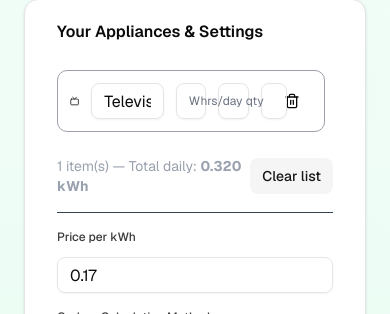
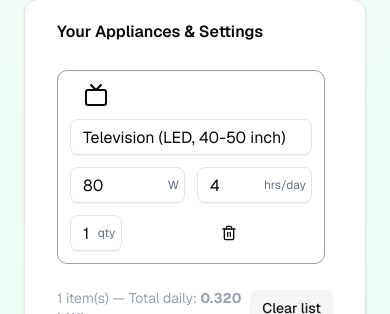
Before and after one commit to RamiMizyed/green-awareness, a Next.js app: page / in a window 390 px wide. Shown: the part 761-1075 px from the top of the page. Built offline with nearby package versions, Linux system fonts and the light colour scheme; no server answers.

Commit message:
Fix : UI -Mobile res changed grid columns from 12 to 4 on mobile view

```diff
--- a/src/components/Sections/GACalculationPage.tsx
+++ b/src/components/Sections/GACalculationPage.tsx
@@ -36,7 +36,6 @@ import { Input } from "@/components/ui/input";
 import {
 	Select,
 	SelectContent,
-	SelectGroup,
 	SelectItem,
 	SelectTrigger,
 	SelectValue,
@@ -609,7 +608,7 @@ export default function GreenAwarenessPage() {
 												initial={{ opacity: 0, y: 6 }}
 												animate={{ opacity: 1, y: 0 }}
 												exit={{ opacity: 0, scale: 0.98 }}
-												className="grid grid-cols-12 gap-3 items-center mb-3 p-3 rounded-lg  border border-zinc-400 dark:border-zinc-500">
+												className="grid grid-cols-4 lg:grid-cols-12 gap-3 items-center mb-3 p-3 rounded-lg  border border-zinc-400 dark:border-zinc-500">
 												<div className="col-span-1 flex items-center justify-center">
 													{APPLIANCE_DATA[it.key as keyof typeof APPLIANCE_DATA]
 														?.icon || <Leaf className="w-5 h-5" />}
--- a/src/components/ui/card.tsx
+++ b/src/components/ui/card.tsx
@@ -7,7 +7,7 @@ function Card({ className, ...props }: React.ComponentProps<"div">) {
 		<div
 			data-slot="card"
 			className={cn(
-				"bg-card text-card-foreground flex flex-col gap-6 rounded-xl border px-2 py-6   shadow-sm",
+				"dark:bg-white/5 bg-card backdrop-blur-2xl text-card-foreground flex flex-col gap-6 rounded-xl border px-2 py-6   shadow-sm",
 				className
 			)}
 			{...props}
```
